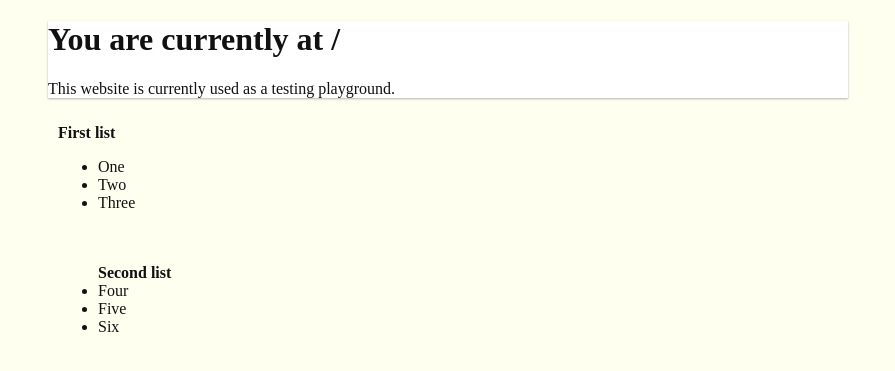
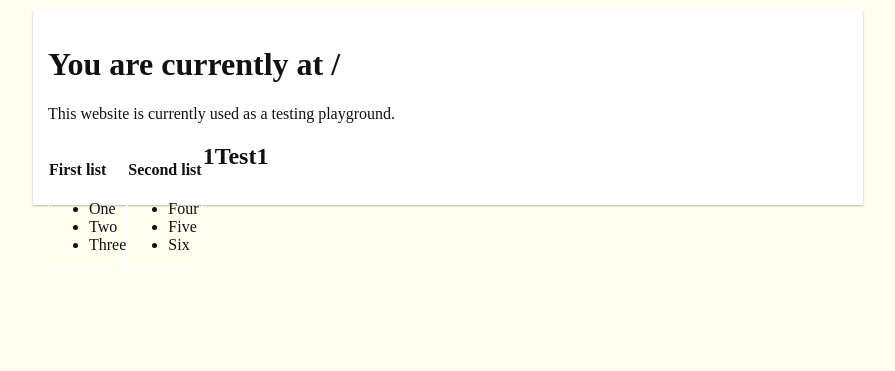
Before and after one commit to DanyBouchard/website_testing, a Flask app: page / in a window 1320 px wide. Shown: the part 52-423 px from the top of the page, without its empty margins (212-1107 px from the left). Run offline with Flask 2, Linux system fonts and the light colour scheme.

Commit message:
Minor tweaks

```diff
--- a/static/index_stylesheet.css
+++ b/static/index_stylesheet.css
@@ -7,15 +7,18 @@ body {
 	color: #111;
 	text-align: left;
 	margin: 10px auto;
-	padding: 15px auto;
+	padding: 15px;
 	max-width: 800px;
 	box-shadow: 0 1px 2px rgba(0, 0, 0, 0.3);
 	background-color: #fff;
 }
 
-.division {
-	margin: 10px;
-	width: 50%;
+#wrapper {
+	width: 1050px;
+	margin: 0 auto;
+}
+
+#right, #left {
+	border: 1px solid white;
 	float: left;
-	display: inline-block;
 }
--- a/templates/index.html
+++ b/templates/index.html
@@ -8,7 +8,7 @@
 	<div id="container">
 		<div id="header">
 			<a href={{ url_for('route') }} title="Home">
-				<img src="/static/images/logo.png" alt="Dany Bouchard" style="width: 120px;height: 40px;"">
+				<img src="/static/images/logo.png" alt="Dany Bouchard" style="width: 120px;height: 40px;">
 			</a>
 		</div>
 		<div id="content">
@@ -16,23 +16,25 @@
 			<p>
 			This website is currently used as a testing playground.
 			</p>
-			<div class="division">
-				<strong>First list</strong>
+			<div id="wrapper">
+				<div id="left">
+					<h4>First list</h4>
 					<ul>
 						<li>One</li>
 						<li>Two</li>
 						<li>Three</li>
 					</ul>
 				</div>
-			<div class="division">
-
+				<div id="right">
+					<h4>Second list</h4>
 					<ul>
-					<strong>Second list</strong>
 						<li>Four</li>
 						<li>Five</li>
 						<li>Six</li>
 					</ul>
 				</div>
 			</div>
+			<h2>1Test1</h2>
+		</div>
 	</div>
 </body>
```
Lines whose indentation alone changed are shown as unchanged.
